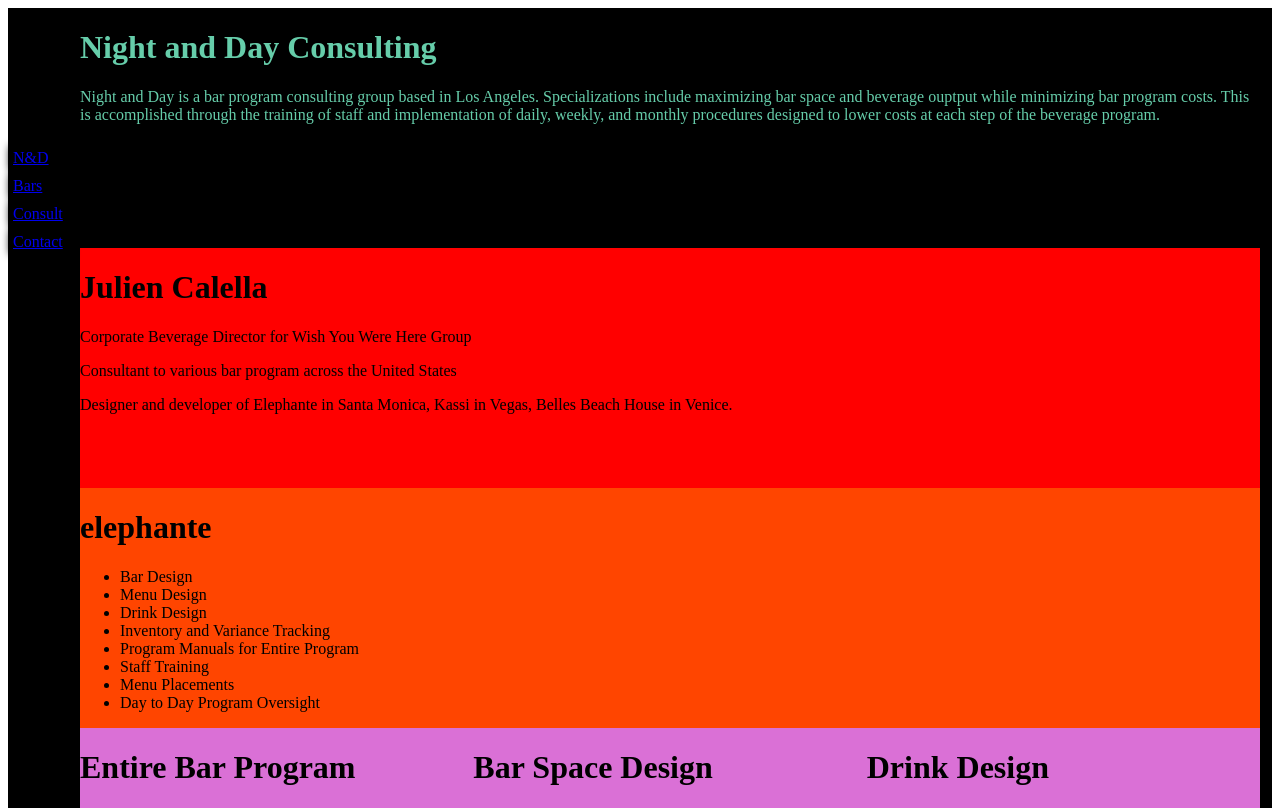
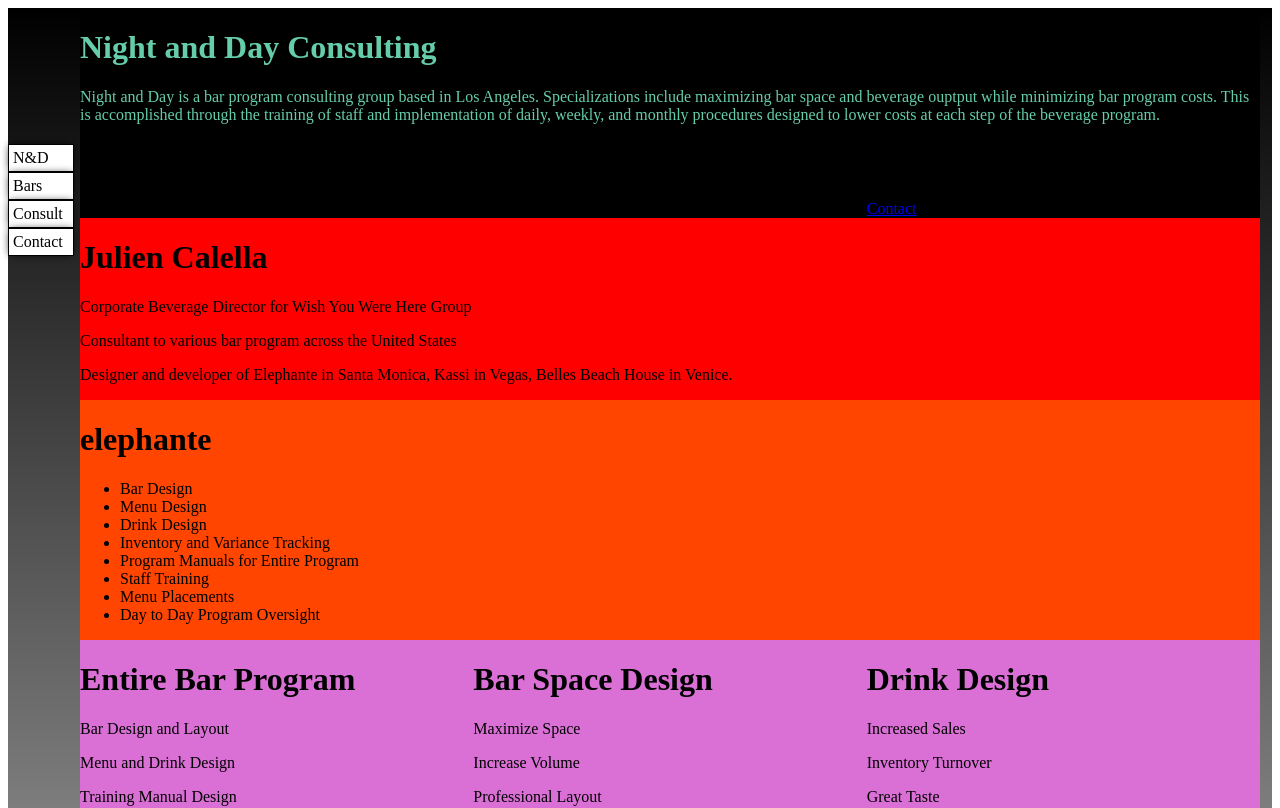
Before and after one commit to jpatterson933/2-night-day, a React (Create React App) app in the folder client/: page / in a window 1280 px wide. Shown: the top 808 px of the page. Built offline with nearby package versions, Linux system fonts and the light colour scheme.

Commit message:
finalized rough draft with content. Still need images, etc.

```diff
--- a/client/src/components/ButtonLink/index.css
+++ b/client/src/components/ButtonLink/index.css
@@ -1,7 +1,3 @@
 .button-link {
-    display: flex;
-    width: 56px;
-    box-shadow: 0 0 9px -2px black;
-    border: 1px solid black;
-    padding: 4px;
+
 }
--- a/client/src/components/ButtonLink/index.js
+++ b/client/src/components/ButtonLink/index.js
@@ -5,6 +5,6 @@
 
 export const ButtonLink = (props) => {
     return (
-        <a href="/" className="button-link">{props.buttonName} </a>
+        <a href={props.buttonLink} className={props.buttonClass}>{props.buttonName} </a>
     )
 }
--- a/client/src/components/Sidebar/index.css
+++ b/client/src/components/Sidebar/index.css
@@ -2,3 +2,12 @@
     position: fixed;
     padding-top: 8.5em;
 }
+
+.nav-button {
+    display: flex;
+    width: 56px;
+    box-shadow: 0 0 9px -2px black;
+    border: 1px solid black;
+    padding: 4px;
+    background-color: white;
+}
--- a/client/src/components/Sidebar/index.js
+++ b/client/src/components/Sidebar/index.js
@@ -9,10 +9,10 @@
 export const Nav = () => {
     return (
         <nav id="navigation-menu">
-                <ButtonLink buttonName="N&D" />
-                <ButtonLink buttonName="Bars" />
-                <ButtonLink buttonName="Consult" />
-                <ButtonLink buttonName="Contact" />
+                <ButtonLink buttonClass="nav-button" buttonName="N&D" />
+                <ButtonLink buttonClass="nav-button" buttonName="Bars" />
+                <ButtonLink buttonClass="nav-button" buttonName="Consult" />
+                <ButtonLink buttonClass="nav-button" buttonName="Contact" />
         </nav>
     )
 }
--- a/client/src/views/index.css
+++ b/client/src/views/index.css
@@ -1,14 +1,11 @@
 #main-grid {
     display: grid;
     grid-template-columns: 33% 33% 33%;
-    grid-template-rows: repeat(8, 1fr);
+    grid-template-rows: auto auto auto auto auto auto auto auto;
     padding-left: 4.5em;
-    background-color: black;
+    background-image: linear-gradient(rgba(0, 0, 0, 1), rgba(255, 255, 255, 1));
 }
 
-/* .test {
-    min-width: 500px;
-} */
 #company {
     grid-row-start: 1;
     grid-row-end: 2;
@@ -16,6 +13,14 @@
     grid-column-end: 4;
     background-color: black;
     color: mediumaquamarine;
+}
+
+.button-one {
+    grid-row-start: 1;
+    grid-row-end: 2;
+    grid-column-start: 3;
+    grid-column-end: 4;
+    padding-top: 12em;
 }
 
 #owner {
--- a/client/src/views/landing.js
+++ b/client/src/views/landing.js
@@ -2,6 +2,7 @@
 
 // components
 import { Box } from '../components/Box';
+import { ButtonLink } from '../components/ButtonLink';
 
 // Stylesheet
 import './index.css';
@@ -9,7 +10,7 @@
 export const Landing = () => {
     return (
         <div id="main-grid">
-            <div className="test" id="company">
+            <div id="company">
                 <Box
                     consultTitle="Night and Day Consulting"
                     detailsOne="Night and Day is a bar program consulting group based in Los Angeles. Specializations include
@@ -18,6 +19,7 @@
                     at each step of the beverage program."
                 />
             </div>
+                <ButtonLink buttonLink="/" buttonClass="button-one" buttonName="Contact" />
             <div id="owner">
                 <Box
                     className="package-one"
@@ -57,8 +59,6 @@
                     <li>Menu Placements</li>
                     <li>Day to Day Program Oversight</li>
                 </ul>
-
-
             </div>
             <div id="secondary-packages">
                 <Box className="package-one" consultTitle="Menu Design" detailsOne="Improved Sales" detailsTwo="Streamline Orders" detailsThree="Easier Sales for Staff" />
```
